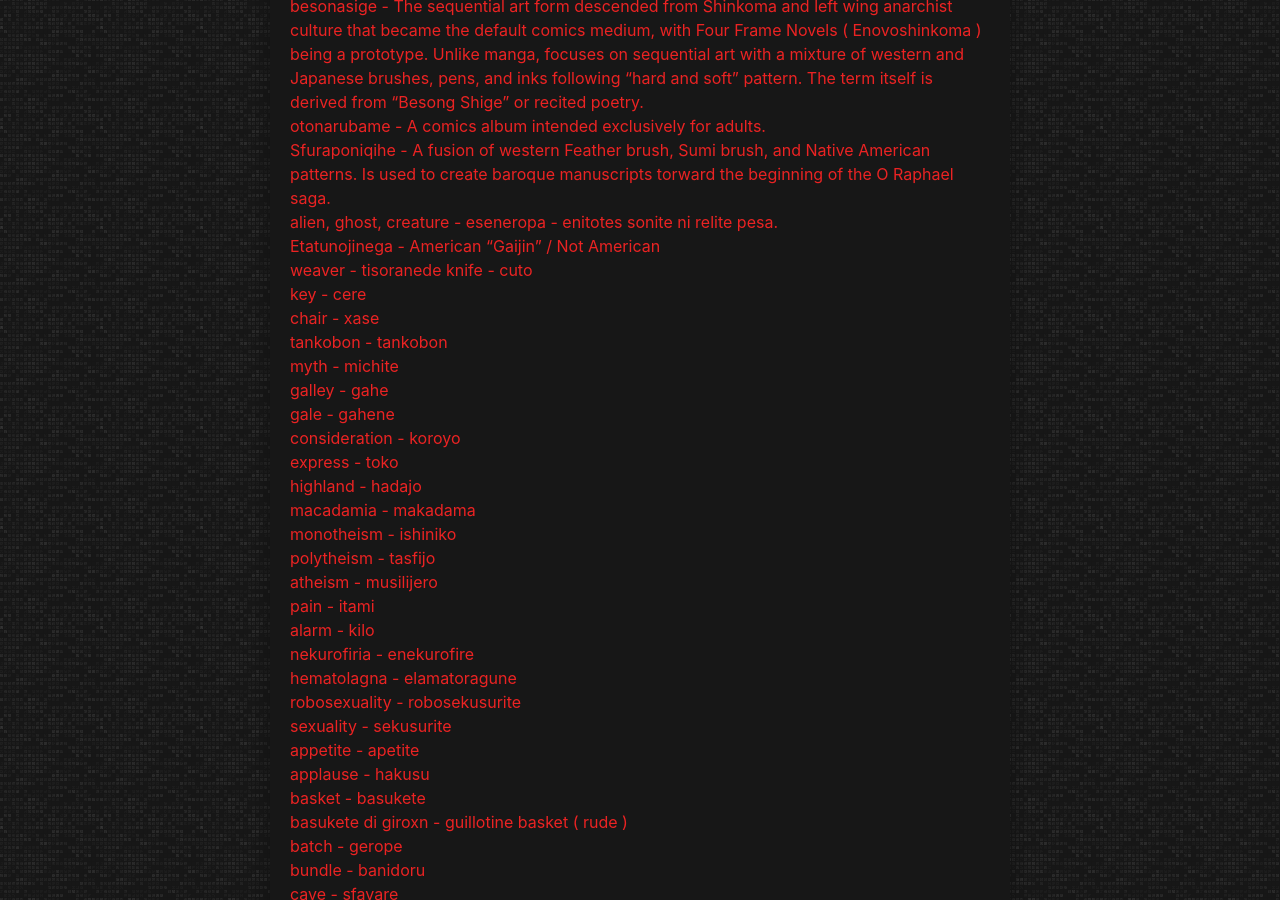
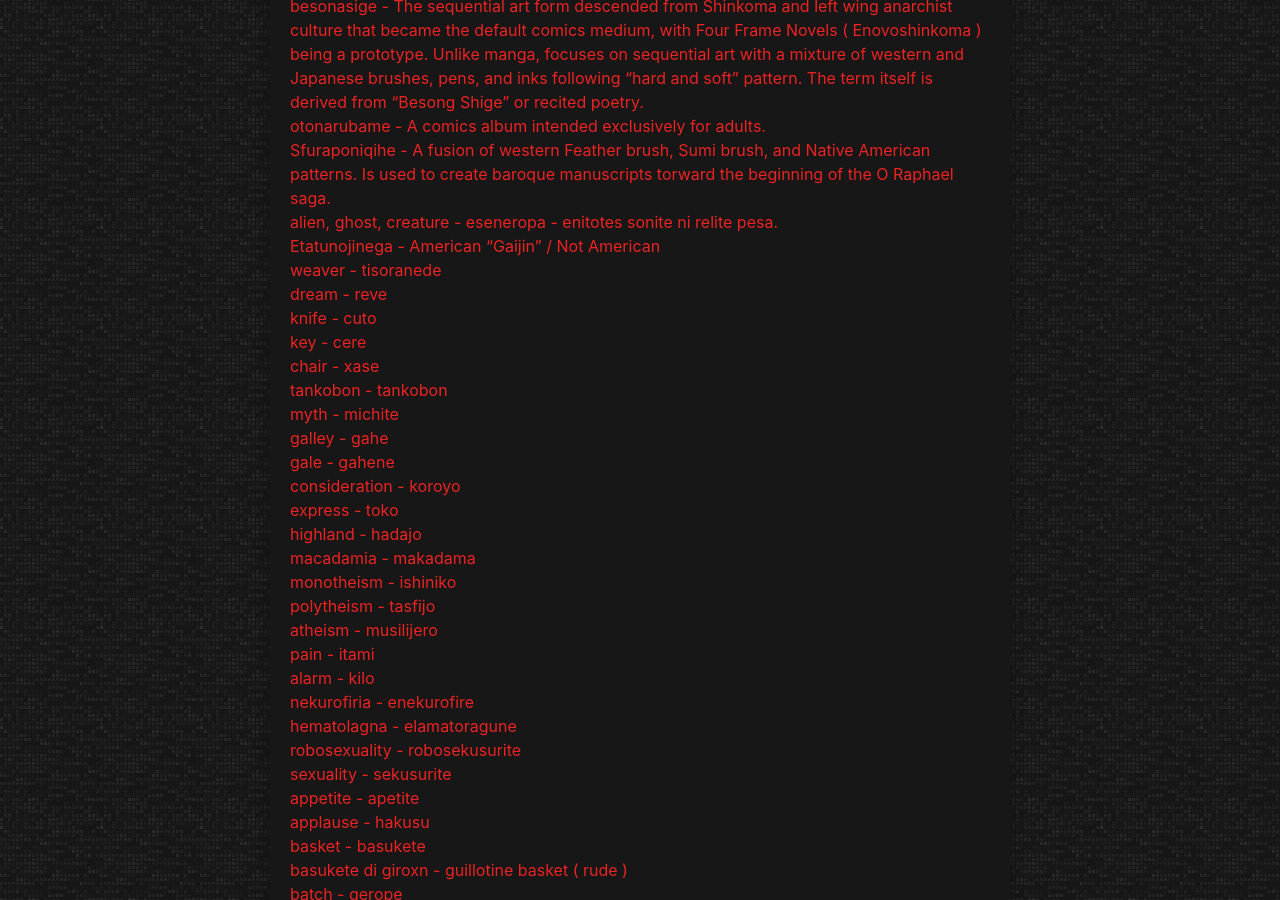
Before and after one commit to LWFlouisa/FraponicConlang, a Jekyll site: the page built from _posts/2021-09-01-nouns.md, in a window 1280 px wide and 900 px high, scrolled down 330 px. Built offline with Jekyll 4.4.1, drawn with Linux system fonts in a browser that asks for light colours.

Commit message:
Update 2021-09-01-nouns.md

```diff
--- a/_posts/2021-09-01-nouns.md
+++ b/_posts/2021-09-01-nouns.md
@@ -11,7 +11,8 @@ otonarubame - A comics album intended exclusively for adults.<br />
 Sfuraponiqihe - A fusion of western Feather brush, Sumi brush, and Native American patterns. Is used to create baroque manuscripts torward the beginning of the O Raphael saga.<br />
 alien, ghost, creature - eseneropa - enitotes sonite ni relite pesa.<br />
 Etatunojinega - American "Gaijin" / Not American<br />
-weaver - tisoranede
+weaver - tisoranede<br />
+dream - reve<br />
 knife - cuto<br />
 key - cere<br />
 chair - xase<br />
```
